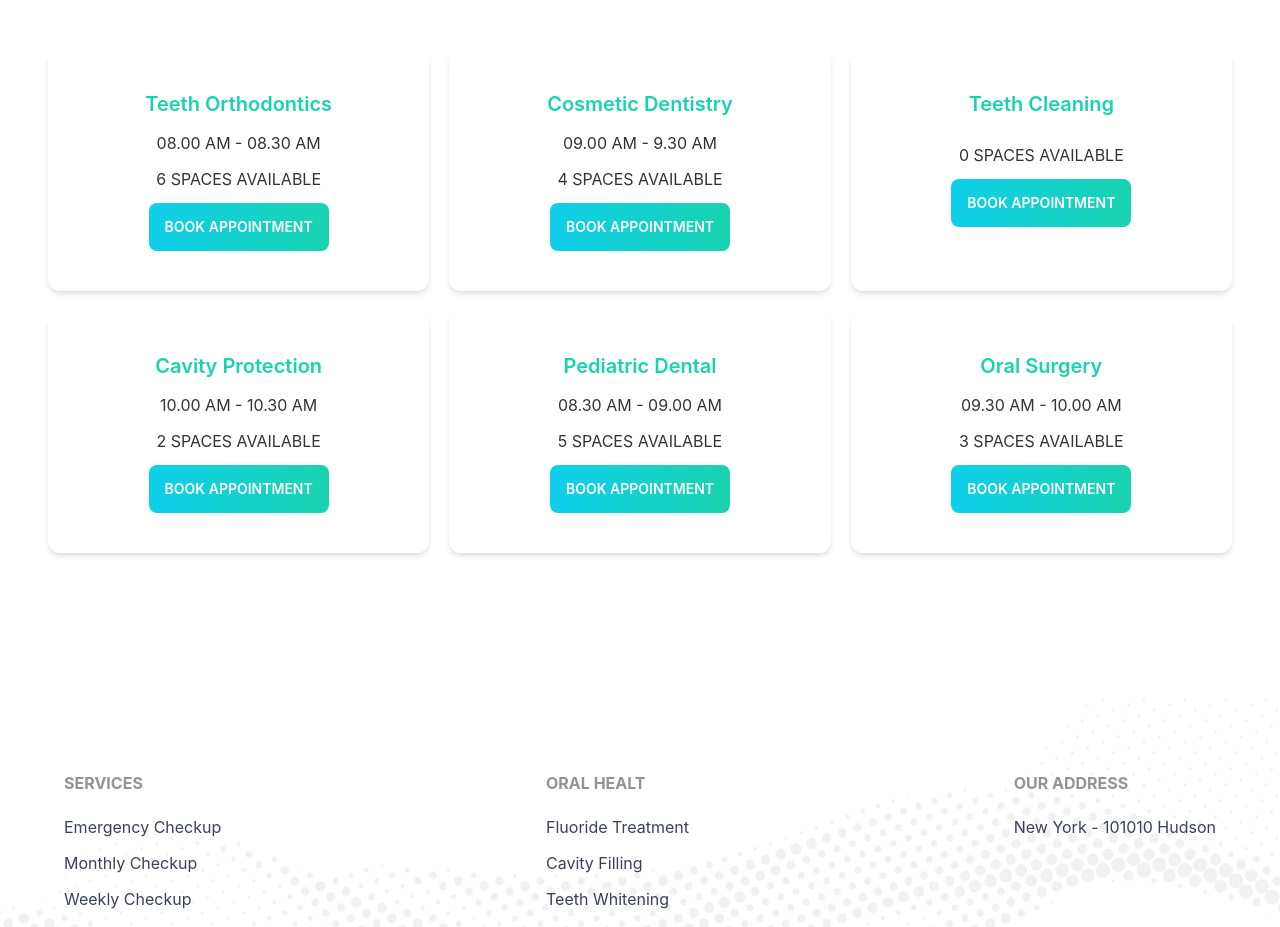
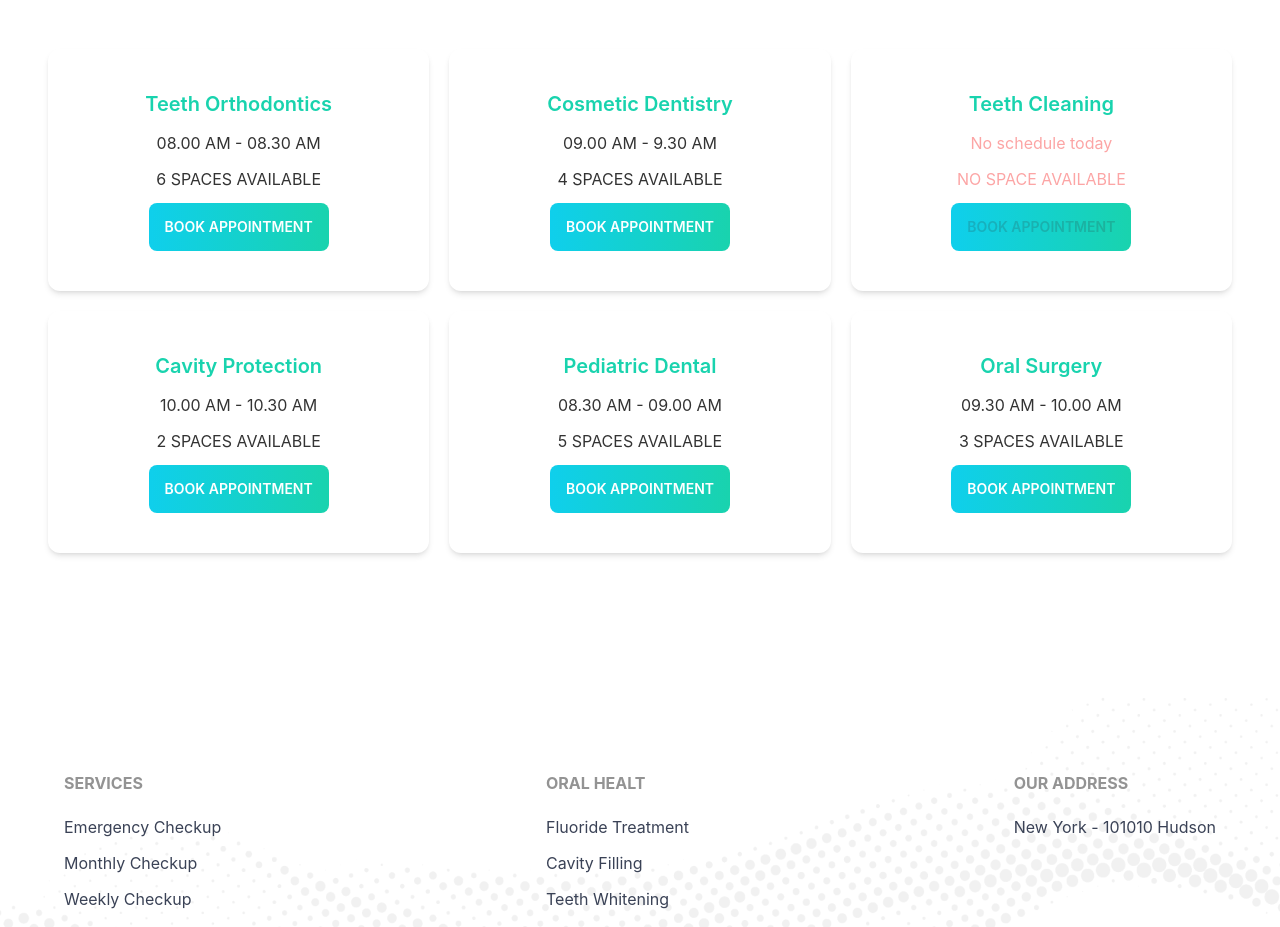
Before and after one commit to hnMurshed/doctors-portal-client, a React (Create React App) app: page /appointment in a window 1280 px wide. Shown: the part 960-1887 px from the top of the page. Built offline with nearby package versions, Linux system fonts and the light colour scheme.

Commit message:
a form for appointment created with modal on Appointment page

```diff
--- a/src/pages/Appointment/AvailableAppointments/AvailableAppointments.js
+++ b/src/pages/Appointment/AvailableAppointments/AvailableAppointments.js
@@ -1,14 +1,16 @@
 import React, { useEffect, useState } from 'react';
 import { format } from 'date-fns';
 import ServiceAppointment from '../ServiceAppointment/ServiceAppointment';
+import BookingModal from '../BookingModal/BookingModal';
 
-const AvailableAppointments = ({date}) => {
+const AvailableAppointments = ({ date }) => {
     const [services, setServices] = useState([]);
+    const [selectedService, setSelectedService] = useState(null)
 
-    useEffect( () => {
+    useEffect(() => {
         fetch('services.json')
-        .then(res => res.json())
-        .then(data => setServices(data))
+            .then(res => res.json())
+            .then(data => setServices(data))
     }, [])
     return (
         <section className='px-12 pt-4 pb-36'>
@@ -18,9 +20,17 @@ const AvailableAppointments = ({date}) => {
                     services.map(service => <ServiceAppointment
                         key={service._id}
                         service={service}
+                        setSelectedService={setSelectedService}
                     ></ServiceAppointment>)
                 }
             </div>
+            {
+                selectedService && <BookingModal
+                    selectedService={selectedService}
+                    setSelectedService={setSelectedService}
+                    date={date}
+                ></BookingModal>
+            }
         </section>
     );
 };
--- /dev/null
+++ b/src/pages/Appointment/BookingModal/BookingModal.js
@@ -0,0 +1,40 @@
+import React from 'react';
+import { format } from 'date-fns';
+import { useForm } from 'react-hook-form';
+import { FaTimes } from 'react-icons/fa';
+
+const BookingModal = ({ selectedService, setSelectedService, date }) => {
+    const {_id, name, slots} = selectedService;
+    const { register, handleSubmit } = useForm();
+    const onSubmit = data => {
+        console.log(data);
+        setSelectedService(null);
+    };
+    return (
+        <div>
+            <input type="checkbox" id="booking-modal" className="modal-toggle" />
+            <div className="modal modal-bottom sm:modal-middle">
+                <div className="modal-box p-5">
+                    <div className='flex items-center justify-between mb-10'>
+                        <h4 className='text-[20px] font-semibold'>{name}</h4>
+                        <label htmlFor="booking-modal" className="bg-accent text-[#8391AD] p-1 rounded-full cursor-pointer"><FaTimes></FaTimes></label>
+                    </div>
+                    <form onSubmit={handleSubmit(onSubmit)}>
+                        <input className='w-full bg-[#CFCFCF] border my-2 p-3 rounded-md' type='text' value={format(date, 'PP')} placeholder='Appointment Date' {...register("date")} readOnly/>
+                        <select className='select w-full bg-[#CFCFCF] border my-2 p-3 rounded-md' {...register("schedule")}>
+                            {
+                                slots.map(slot => <option value={slot} selected>{slot}</option>)
+                            }
+                        </select>
+                        <input className='w-full border my-2 p-3 rounded-md' type='text' placeholder='Full Name' {...register("name")} required/>
+                        <input className='w-full border my-2 p-3 rounded-md' type='text' placeholder='Phone Number' {...register("phone")} required/>
+                        <input className='w-full border my-2 p-3 rounded-md' type='email' placeholder='Email' {...register("email")} required/>
+                        <input className='w-full bg-accent text-white my-2 p-3 rounded-md cursor-pointer' type="submit" value='Submit' />
+                    </form>
+                </div>
+            </div>
+        </div >
+    );
+};
+
+export default BookingModal;
--- a/src/pages/Appointment/ServiceAppointment/ServiceAppointment.js
+++ b/src/pages/Appointment/ServiceAppointment/ServiceAppointment.js
@@ -1,17 +1,23 @@
 import React from 'react';
 import ButtonPrimarySecondary from '../../shared/ButtonPrimarySecondary/ButtonPrimarySecondary';
 
-const ServiceAppointment = ({ service }) => {
+const ServiceAppointment = ({ service, setSelectedService }) => {
     const { name, slots } = service;
     return (
         <div className='text-center flex flex-col gap-3 shadow-md rounded-xl py-10'>
             <h4 className='text-[20px] font-semibold capitalize text-secondary'>{name}</h4>
-            <p>{slots[0]}</p>
-            <p className='uppercase'>{slots.length} spaces available</p>
+            <p>{slots.length ? <span>{slots[0]}</span>: <span className='text-red-300'>No schedule today</span>}</p>
+            <p className='uppercase'>{slots.length ? slots.length + ' spaces available' : <span className='text-red-300'>No space available</span>}</p>
             <div>
-                <ButtonPrimarySecondary>
+                <label
+                    onClick={ () => setSelectedService(service)}
+                    htmlFor="booking-modal"
+                    className='modal-button btn bg-gradient-to-l hover:bg-gradient-to-r from-secondary to-primary text-white border-0'
+                    disabled={!slots.length}
+                >
                     <span className='uppercase'>Book appointment</span>
-                </ButtonPrimarySecondary>
+                </label>
+
             </div>
         </div>
     );
--- a/src/pages/shared/ButtonPrimarySecondary/ButtonPrimarySecondary.js
+++ b/src/pages/shared/ButtonPrimarySecondary/ButtonPrimarySecondary.js
@@ -2,7 +2,7 @@ import React from 'react';
 
 const ButtonPrimarySecondary = ({children}) => {
     return (
-        <button className="btn bg-gradient-to-l hover:bg-gradient-to-r from-secondary to-primary text-white border-0">{children}</button>
+        <button className={`btn bg-gradient-to-l hover:bg-gradient-to-r from-secondary to-primary text-white border-0`}>{children}</button>
     );
 };
 
```
